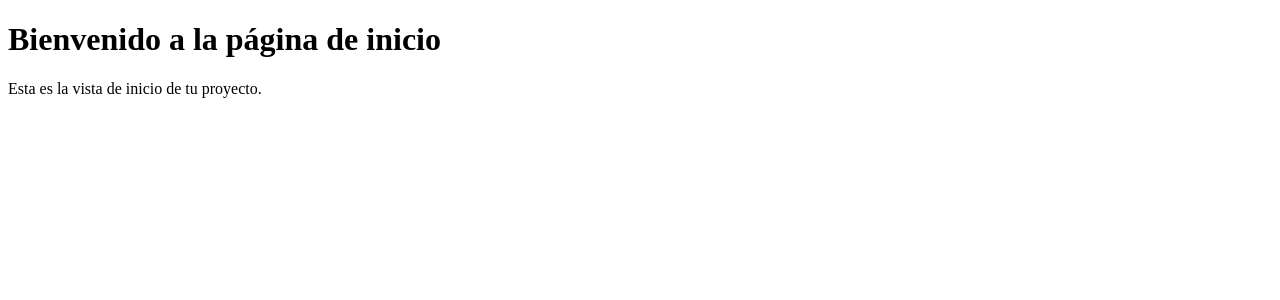
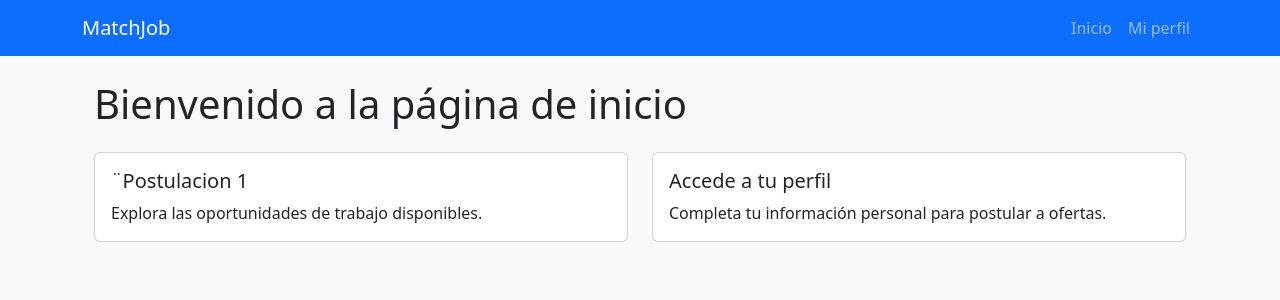
Before and after one commit to EironDeuS/MatchJob, a Django app: template gestionOfertas/templates/gestionOfertas/Inicio.html in a window 1280 px wide. Shown: the top 300 px of the page. Run offline with Django 5.2, Linux system fonts and the light colour scheme; the template is opened without the code that fills it, so the values that code supplies are empty.

Commit message:
navbar, mi perfil y base funcional y listo, AHORA se empieza el inicio(ofertas de trabajo)

```diff
--- a/gestionOfertas/templates/gestionOfertas/Inicio.html
+++ b/gestionOfertas/templates/gestionOfertas/Inicio.html
@@ -1,11 +1,30 @@
-<!DOCTYPE html>
-<html lang="es">
-<head>
-    <meta charset="UTF-8">
-    <title>Inicio</title>
-</head>
-<body>
+{% extends 'gestionOfertas/base.html' %}
+{% load static %}
+
+{% block title %}Inicio | MatchJob{% endblock %}
+
+{% block content %}
+<div class="container mt-4">
     <h1>Bienvenido a la página de inicio</h1>
-    <p>Esta es la vista de inicio de tu proyecto.</p>
-</body>
-</html>
+
+    <!-- Puedes añadir más contenido genérico aquí -->
+    <div class="row mt-4">
+        <div class="col-md-6">
+            <div class="card">
+                <div class="card-body">
+                    <h5 class="card-title">¨Postulacion 1</h5>
+                    <p class="card-text">Explora las oportunidades de trabajo disponibles.</p>
+                </div>
+            </div>
+        </div>
+        <div class="col-md-6">
+            <div class="card">
+                <div class="card-body">
+                    <h5 class="card-title">Accede a tu perfil</h5>
+                    <p class="card-text">Completa tu información personal para postular a ofertas.</p>
+                </div>
+            </div>
+        </div>
+    </div>
+</div>
+{% endblock %}
--- a/gestionOfertas/templates/gestionOfertas/base.html
+++ b/gestionOfertas/templates/gestionOfertas/base.html
@@ -6,10 +6,8 @@
     <meta name="viewport" content="width=device-width, initial-scale=1.0">
     <title>{% block title %}MatchJob{% endblock %}</title>
     <link href="https://cdn.jsdelivr.net/npm/bootstrap@5.3.0/dist/css/bootstrap.min.css" rel="stylesheet">
-    <!-- Corrige la línea del CSS: -->
     <link href="{% static 'gestionOfertas/css/base.css' %}" rel="stylesheet">
 </head>
-<!-- ... resto del código ... -->
 <body class="bg-light">
     <!-- Navbar (común a todas las páginas) -->
     <nav class="navbar navbar-expand-lg navbar-dark bg-primary">
@@ -20,14 +18,20 @@
             </button>
             <div class="collapse navbar-collapse" id="navbarNav">
                 <ul class="navbar-nav ms-auto">
-                    <li class="nav-item"><a class="nav-link active" href="#">Perfil</a></li>
-                    <li class="nav-item"><a class="nav-link" href="#">Ofertas</a></li>
+                    <!-- Enlace a la vista 'inicio' -->
+                    <li class="nav-item">
+                        <a class="nav-link {% if request.path == '/' %}active{% endif %}" href="{% url 'inicio' %}">Inicio</a>
+                    </li>
+                    <!-- Enlace a la vista 'perfil' -->
+                    <li class="nav-item">
+                        <a class="nav-link {% if request.path == '/perfil/' %}active{% endif %}" href="{% url 'miperfil' %}">Mi perfil</a>
+                    </li>
                 </ul>
             </div>
         </div>
     </nav>
 
-    <!-- Contenido dinámico (bloque principal) -->
+    <!-- Contenido dinámico -->
     <main class="container my-4">
         {% block content %}{% endblock %}
     </main>
--- a/gestionOfertas/urls.py
+++ b/gestionOfertas/urls.py
@@ -4,6 +4,7 @@ from django.urls import path
 from . import views
 
 urlpatterns = [
-    path('miperfil/', views.mis_datos, name='miperfil'),
+    path('', views.inicio , name='inicio'),
+    path('miperfil/', views.mi_perfil, name='miperfil'),
     path('base/', views.base, name='base'),
 ]
```
Also changed, not shown: gestionOfertas/templates/gestionOfertas/miperfil.html (+10 -13 lines), gestionOfertas/views.py (+20 -2 lines).
